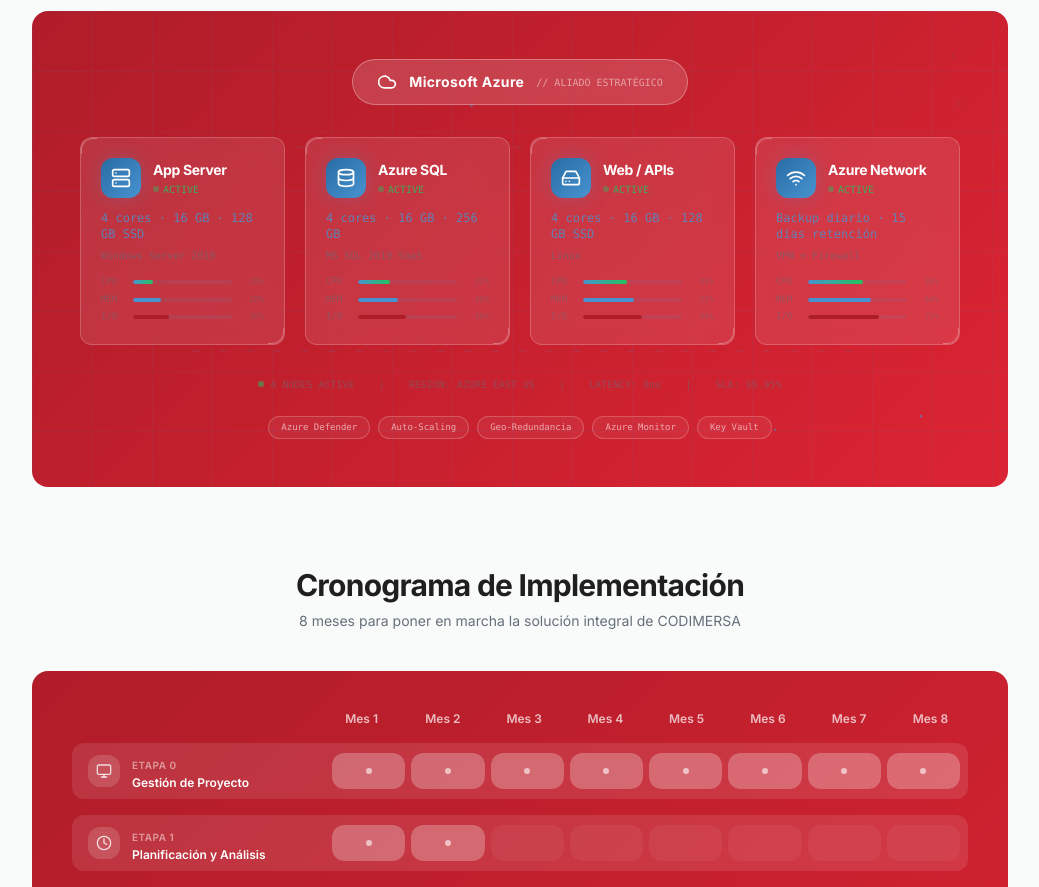
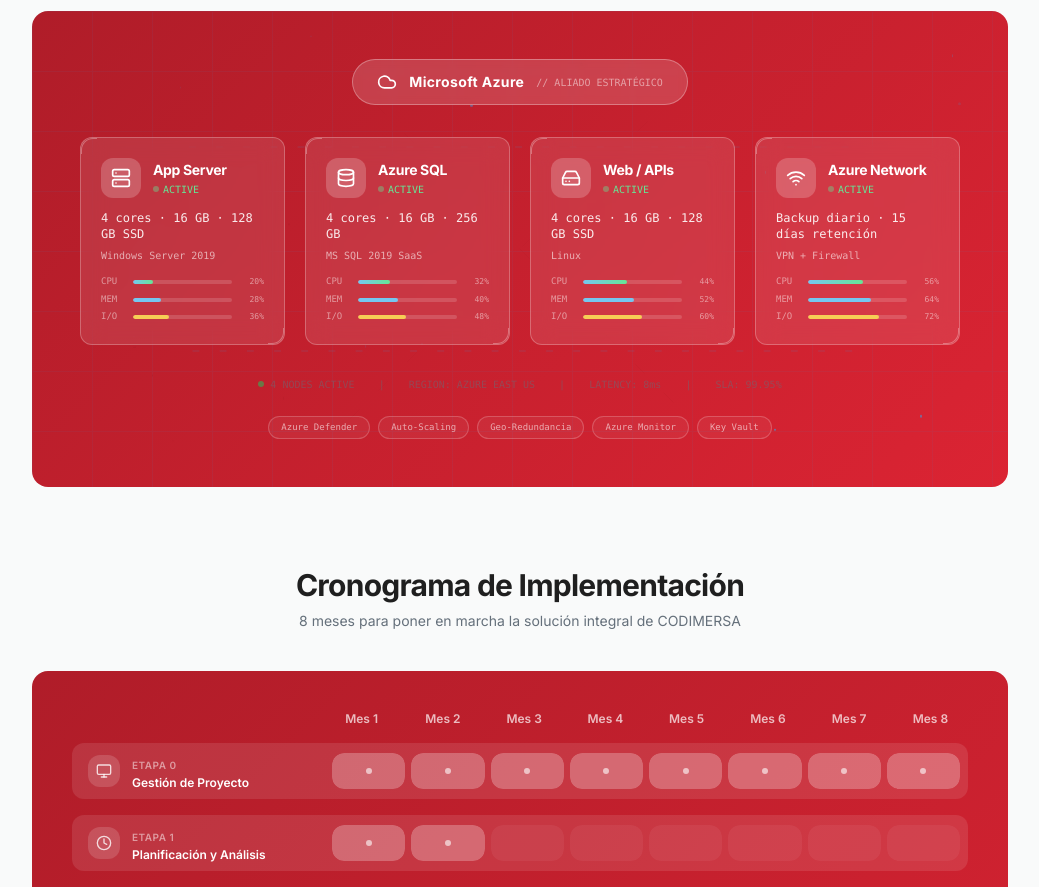
Before and after one commit to awt-spec/codimersa-propuesta, a React (Vite) app: page / in a window 1280 px wide. Shown: the part 6820-7707 px from the top of the page, without its empty margins (120-1159 px from the left). Built offline with nearby package versions, Linux system fonts and the light colour scheme; no server answers; the HTML template or start-up script is replaced by a standard one.

Commit message:
Preceding changes

```diff
--- a/src/components/proposal/BenefitsAndInfra.tsx
+++ b/src/components/proposal/BenefitsAndInfra.tsx
@@ -155,7 +155,7 @@ const BenefitsAndInfra = () => (
                 transition={{ duration: 0.5, delay: i * 0.12 }}
                 className="group"
               >
-                <div className="relative p-5 rounded-xl border border-primary-foreground/20 bg-primary-foreground/10 backdrop-blur-md hover:border-primary-foreground/40 transition-all duration-300 overflow-hidden">
+                <div className="relative p-5 rounded-xl border border-primary-foreground/25 bg-primary-foreground/10 backdrop-blur-md hover:border-primary-foreground/50 transition-all duration-300 overflow-hidden">
                   {/* Corner accents */}
                    <div className="absolute top-0 left-0 w-4 h-4 border-t border-l border-primary-foreground/30 rounded-tl-xl" />
                   <div className="absolute bottom-0 right-0 w-4 h-4 border-b border-r border-primary-foreground/30 rounded-br-xl" />
@@ -165,42 +165,42 @@ const BenefitsAndInfra = () => (
 
                   <div className="relative">
                     <div className="flex items-center gap-3 mb-3">
-                      <div className="w-10 h-10 rounded-lg bg-gradient-sysde-blue flex items-center justify-center shadow-[0_0_20px_hsl(var(--sysde-blue)/0.25)]">
-                        <node.icon className="h-5 w-5 text-secondary-foreground" />
+                      <div className="w-10 h-10 rounded-lg bg-primary-foreground/20 flex items-center justify-center">
+                        <node.icon className="h-5 w-5 text-primary-foreground" />
                       </div>
                       <div className="flex-1">
                         <h4 className="font-bold text-sm text-primary-foreground">{node.title}</h4>
                         <div className="flex items-center gap-1 mt-0.5">
                           <motion.div
                             className="w-1.5 h-1.5 rounded-full"
-                            style={{ backgroundColor: "hsl(142, 71%, 45%)" }}
+                            style={{ backgroundColor: "hsl(142, 71%, 65%)" }}
                             animate={{ opacity: [1, 0.4, 1] }}
                             transition={{ duration: 2, repeat: Infinity }}
                           />
-                          <span className="text-[10px] font-mono" style={{ color: "hsl(142, 71%, 45%, 0.8)" }}>ACTIVE</span>
+                          <span className="text-[10px] font-mono" style={{ color: "hsl(142, 71%, 65%)" }}>ACTIVE</span>
                         </div>
                       </div>
                     </div>
 
                     <div className="space-y-1.5 font-mono">
-                      <p className="text-xs text-secondary/80">{node.specs}</p>
-                      <p className="text-[10px] text-muted-foreground/60">{node.os}</p>
+                      <p className="text-xs text-primary-foreground/90">{node.specs}</p>
+                      <p className="text-[10px] text-primary-foreground/60">{node.os}</p>
                     </div>
 
                     {/* Metric bars */}
                     <div className="mt-3 space-y-1">
                       {["CPU", "MEM", "I/O"].map((label, li) => (
                         <div key={label} className="flex items-center gap-2">
-                          <span className="text-[9px] text-muted-foreground/50 w-6 font-mono">{label}</span>
-                          <div className="flex-1 h-1 rounded-full bg-secondary/10 overflow-hidden">
+                          <span className="text-[9px] text-primary-foreground/50 w-6 font-mono">{label}</span>
+                          <div className="flex-1 h-1 rounded-full bg-primary-foreground/15 overflow-hidden">
                             <motion.div
                               className="h-full rounded-full"
                               style={{
                                 background: li === 0
-                                  ? "linear-gradient(90deg, hsl(var(--sysde-blue)), hsl(142, 71%, 45%))"
+                                  ? "linear-gradient(90deg, hsl(200, 80%, 70%), hsl(142, 71%, 65%))"
                                   : li === 1
-                                  ? "hsl(var(--sysde-blue))"
-                                  : "hsl(var(--sysde-red))",
+                                  ? "hsl(200, 80%, 70%)"
+                                  : "hsl(45, 90%, 65%)",
                               }}
                               initial={{ width: 0 }}
                               whileInView={{ width: `${20 + i * 12 + li * 8}%` }}
@@ -208,7 +208,7 @@ const BenefitsAndInfra = () => (
                               transition={{ duration: 1.5, delay: i * 0.15 + li * 0.2 }}
                             />
                           </div>
-                          <span className="text-[8px] text-muted-foreground/40 font-mono w-6 text-right">
+                          <span className="text-[8px] text-primary-foreground/50 font-mono w-6 text-right">
                             {20 + i * 12 + li * 8}%
                           </span>
                         </div>
```
